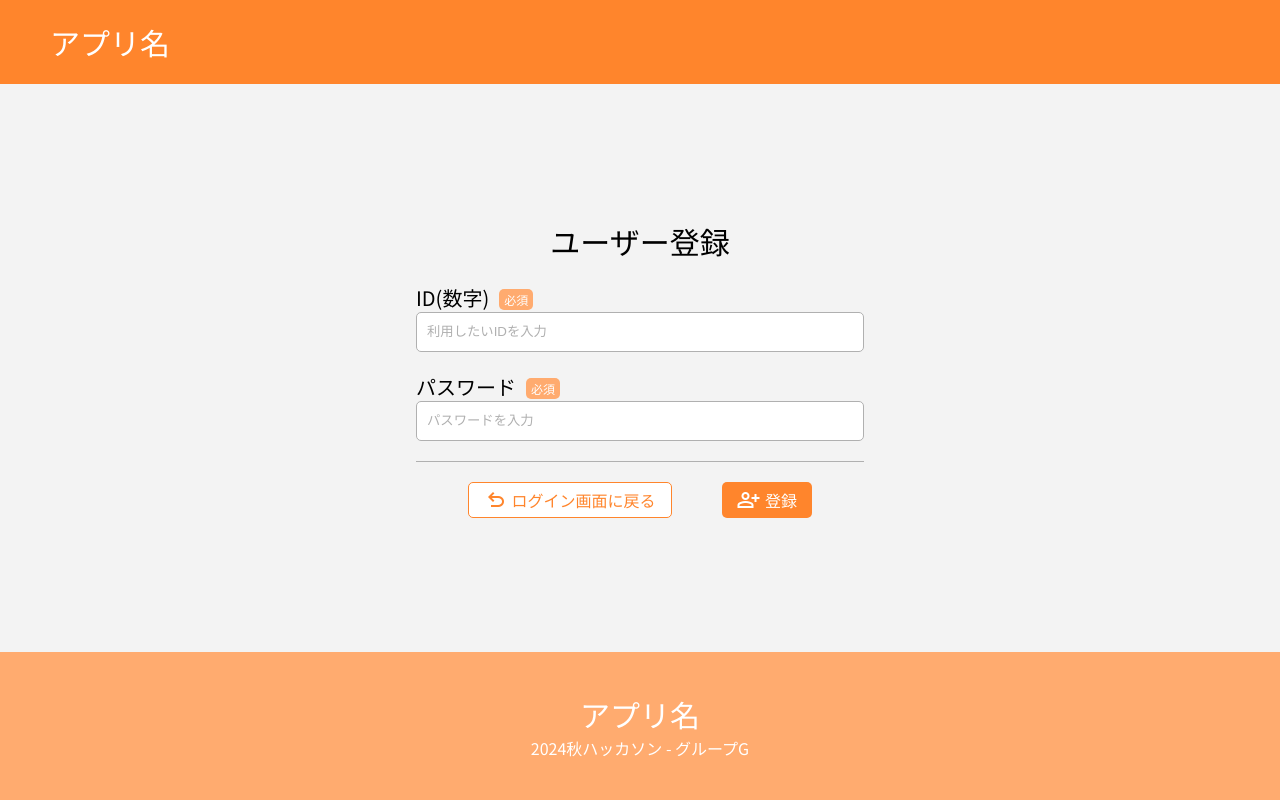
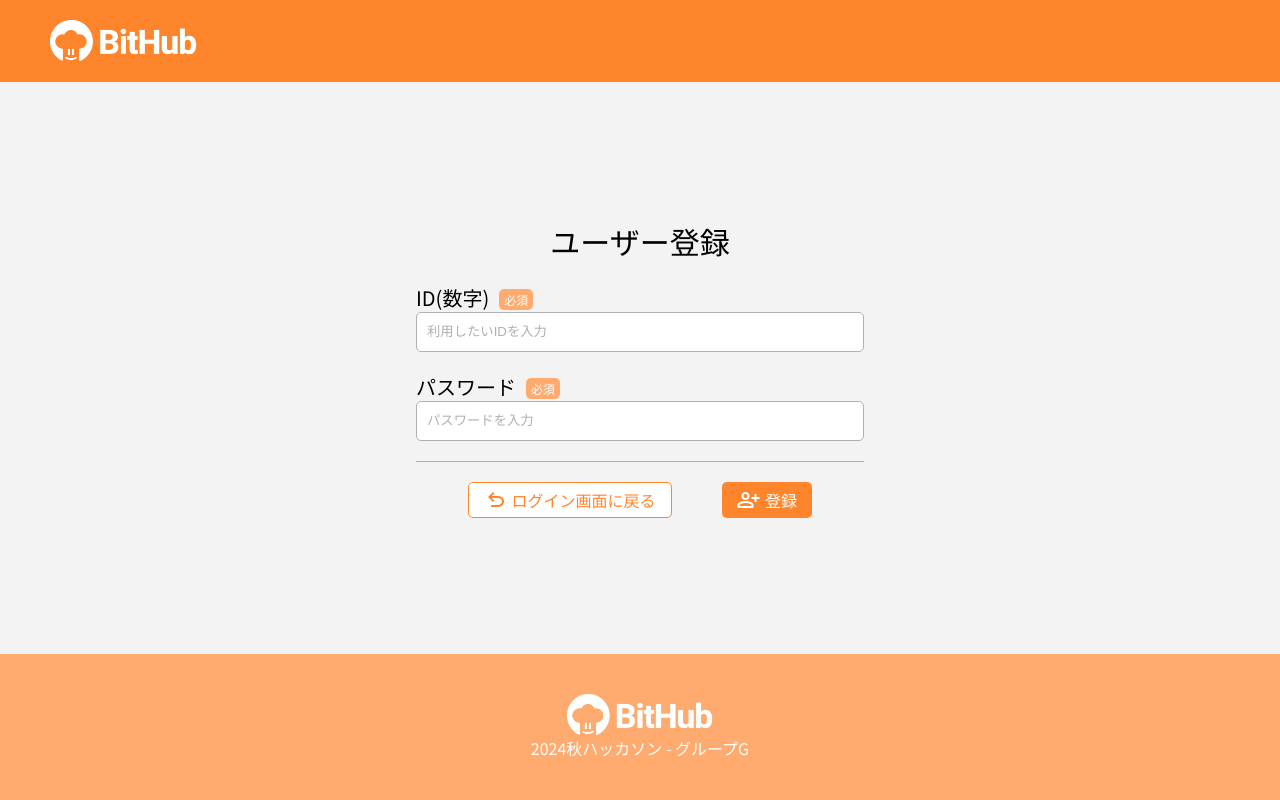
Before and after one commit to yoshiokaharuto/2024_hakkason_Gteam, a PHP site: page /user_register.php in a window 1280 px wide. Run offline with PHP 8.4, Linux system fonts and the light colour scheme.

Commit message:
ヘッダー・フッターのプレースホルダーを実際のアプリロゴに差し替え

```diff
--- a/css/style.css
+++ b/css/style.css
@@ -41,6 +41,11 @@ body {
     color: var(--white);
     font-size: 30px;
     font-weight: normal;
+    height: 42px;
+}
+
+.app-name img {
+    height: 100%;
 }
 
 a {
--- a/delete.php
+++ b/delete.php
@@ -106,7 +106,7 @@ function preoutput($str) {
     <header>
         <a href="index.php" title="レシピ一覧に戻る">
             <h1 class="app-name">
-                アプリ名
+                <img src="img/logo.png">
             </h1>
         </a>
 
@@ -238,7 +238,9 @@ function preoutput($str) {
     </main>
 
     <footer>
-        <h1 class="app-name">アプリ名</h1>
+        <h1 class="app-name">
+            <img src="img/logo.png">
+        </h1>
         <p>2024秋ハッカソン - グループG</p>
     </footer>
 
--- a/detail.php
+++ b/detail.php
@@ -63,7 +63,7 @@
     <header>
         <a href="index.php" title="レシピ一覧に戻る">
             <h1 class="app-name">
-                アプリ名
+                <img src="img/logo.png">
             </h1>
         </a>
 
@@ -282,7 +282,9 @@
     </main>
 
     <footer>
-        <h1 class="app-name">アプリ名</h1>
+        <h1 class="app-name">
+            <img src="img/logo.png">
+        </h1>
         <p>2024秋ハッカソン - グループG</p>
     </footer>
 
--- a/edit.php
+++ b/edit.php
@@ -191,7 +191,7 @@ if ($_SERVER['REQUEST_METHOD'] === 'POST') {
     <header>
         <a href="index.php" title="レシピ一覧に戻る">
             <h1 class="app-name">
-                アプリ名
+                <img src="img/logo.png">
             </h1>
         </a>
 
@@ -391,7 +391,9 @@ if ($_SERVER['REQUEST_METHOD'] === 'POST') {
     </main>
 
     <footer>
-        <h1 class="app-name">アプリ名</h1>
+        <h1 class="app-name">
+            <img src="img/logo.png">
+        </h1>
         <p>2024秋ハッカソン - グループG</p>
     </footer>
 
--- a/index.php
+++ b/index.php
@@ -116,7 +116,7 @@ if(isset($_SESSION['resultMessage'])) {
     <header>
         <a href="index.php">
             <h1 class="app-name">
-                アプリ名
+                <img src="img/logo.png">
             </h1>
         </a>
 
@@ -291,7 +291,9 @@ if(isset($_SESSION['resultMessage'])) {
     </main>
 
     <footer>
-        <h1 class="app-name">アプリ名</h1>
+        <h1 class="app-name">
+            <img src="img/logo.png">
+        </h1>
         <p>2024秋ハッカソン - グループG</p>
     </footer>
 
--- a/settings.php
+++ b/settings.php
@@ -89,7 +89,7 @@
 <header>
         <a href="index.php" title="レシピ一覧に戻る">
             <h1 class="app-name">
-                アプリ名
+                <img src="img/logo.png">
             </h1>
         </a>
         <div id="header-icon-container">
@@ -199,7 +199,9 @@
     </main>
 
     <footer>
-        <h1 class="app-name">アプリ名</h1>
+        <h1 class="app-name">
+            <img src="img/logo.png">
+        </h1>
         <p>2024秋ハッカソン - グループG</p>
     </footer>
 
--- a/user_register.php
+++ b/user_register.php
@@ -83,7 +83,9 @@ if($_SERVER['REQUEST_METHOD'] === 'POST'){
 <body>
     <header>
         <a href="index.php" title="レシピ一覧に戻る">
-            <h1 class="app-name">アプリ名</h1>
+            <h1 class="app-name">
+                <img src="img/logo.png">
+            </h1>
         </a>
     </header>
 
@@ -123,7 +125,9 @@ if($_SERVER['REQUEST_METHOD'] === 'POST'){
     </main>
 
     <footer>
-        <h1 class="app-name">アプリ名</h1>
+        <h1 class="app-name">
+            <img src="img/logo.png">
+        </h1>
         <p>2024秋ハッカソン - グループG</p>
     </footer>
 
```
Also changed, not shown: login.php (+6 -2 lines), post.php (+6 -2 lines), img/logo.png (added).
